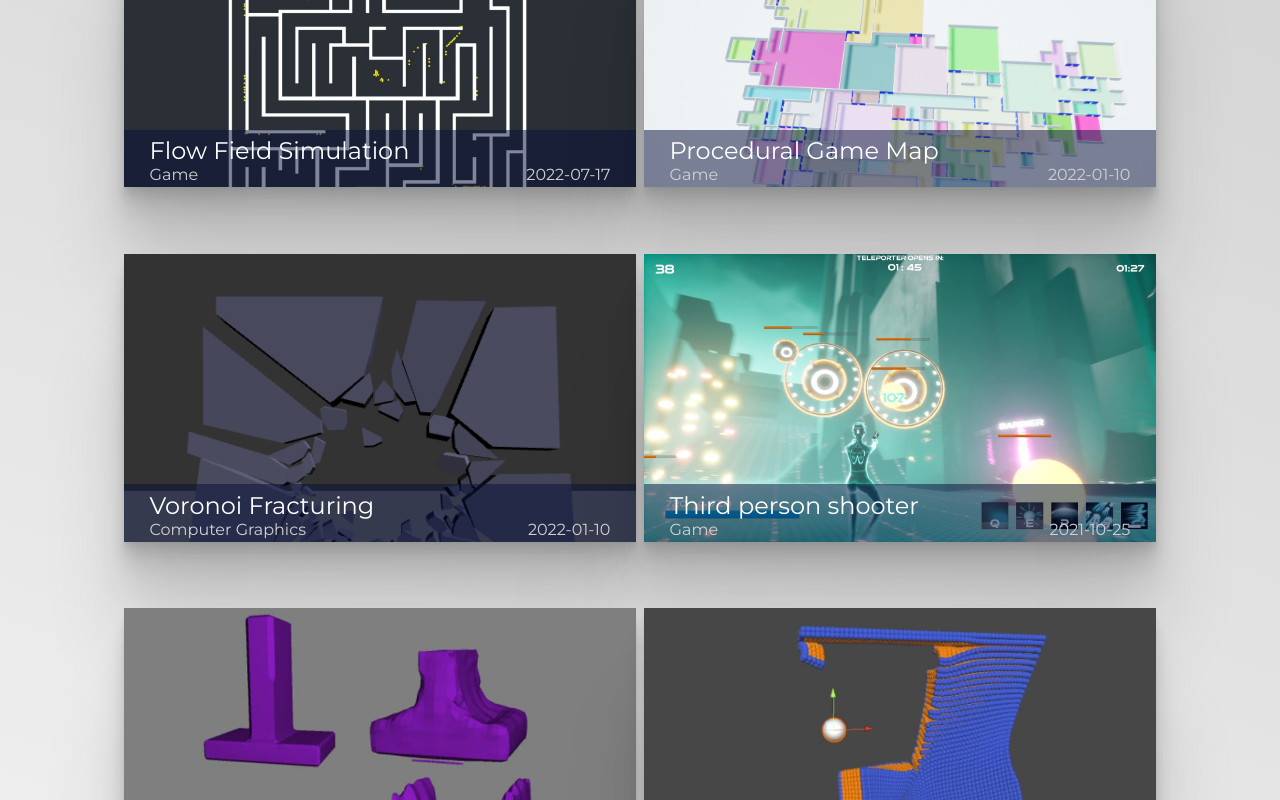
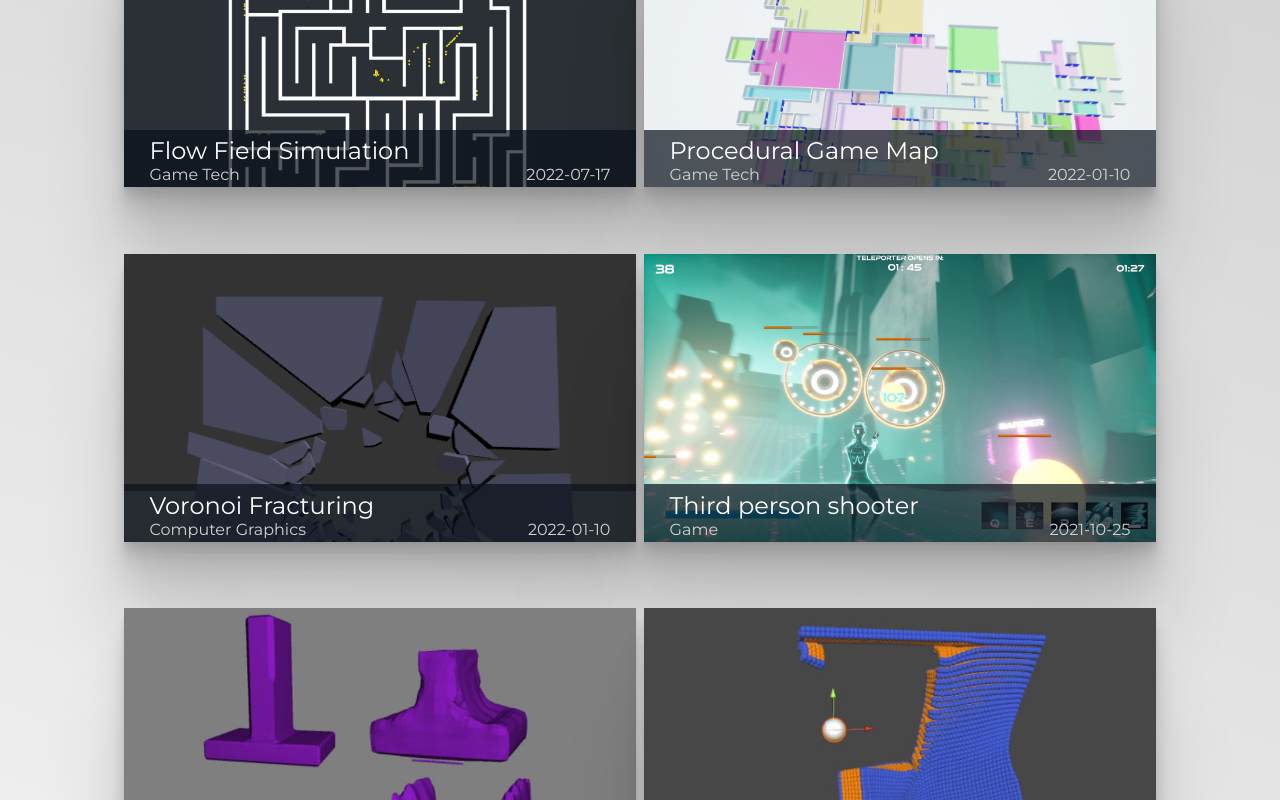
Before and after one commit to viktortholen/portfolio-website, a Vue app: page / in a window 1280 px wide. Shown: the part 1120-1920 px from the top of the page. Built offline with nearby package versions, Linux system fonts and the light colour scheme.

Commit message:
small fixes

```diff
--- a/src/components/ProjectItem.vue
+++ b/src/components/ProjectItem.vue
@@ -53,22 +53,18 @@ export default {
 .proj-item:hover .card-image-content{
  transform: scale(1.2);
  visibility: visible;
- background-color: rgba(6, 15, 56, 0.5);
 }
 .proj-item:hover .card-info{
-  background-color: rgb(50, 50, 50, 1);
+  background-color: $primary-color;
 }
 .card-info{
   position: absolute;
   width: 100%;
   height: 20%;
   bottom: 0;
-   background-color: rgba(6, 15, 56, 0.5);
+  background-color:$primary-color-faded;
 
   z-index: 1000;
-}
-.card-info:hover{
-    background-color: rgba(6, 15, 56, 0.5);
 }
 .card-image-container{
   // position: relative;
--- a/src/styles/styles.scss
+++ b/src/styles/styles.scss
@@ -1,2 +1,3 @@
 @import url('https://fonts.googleapis.com/css2?family=Montserrat:ital,wght@0,100;0,200;0,300;0,400;0,500;0,600;0,700;0,800;0,900;1,100;1,200;1,300;1,400;1,500;1,600;1,700;1,800;1,900&display=swap');
 $primary-color: rgb(10, 16, 26);
+$primary-color-faded: rgb(10, 16, 26, 0.7);
--- a/src/views/Home.vue
+++ b/src/views/Home.vue
@@ -20,14 +20,14 @@ export default {
       projects: [
         {
           title: "Flow Field Simulation",
-          tags: "Game",
+          tags: "Game Tech",
           image: require("@/assets/portfolio/FlowField/thumbnail.png"),
           date: "2022-07-17",
           page: "FlowField",
         },
         {
           title: "Procedural Game Map",
-          tags: "Game",
+          tags: "Game Tech",
           image: require("@/assets/portfolio/ProceduralGameMap/doorsandrooms.png"),
           date: "2022-01-10",
           page: "ProceduralGameMap",
--- a/src/views/posts/VoronoiFracturing.vue
+++ b/src/views/posts/VoronoiFracturing.vue
@@ -33,7 +33,7 @@ export default {
           lang: "C++",
           github: "https://github.com/viktortholen/VoronoiFracturing",
           githubtext: "Voronoi Fracturing",
-          credits: "Viktor Tholén",
+          credits: "Viktor Tholén, Iris Kotsinas",
           paper: "VoronoiFracturingReport.pdf",
         }
 
```
